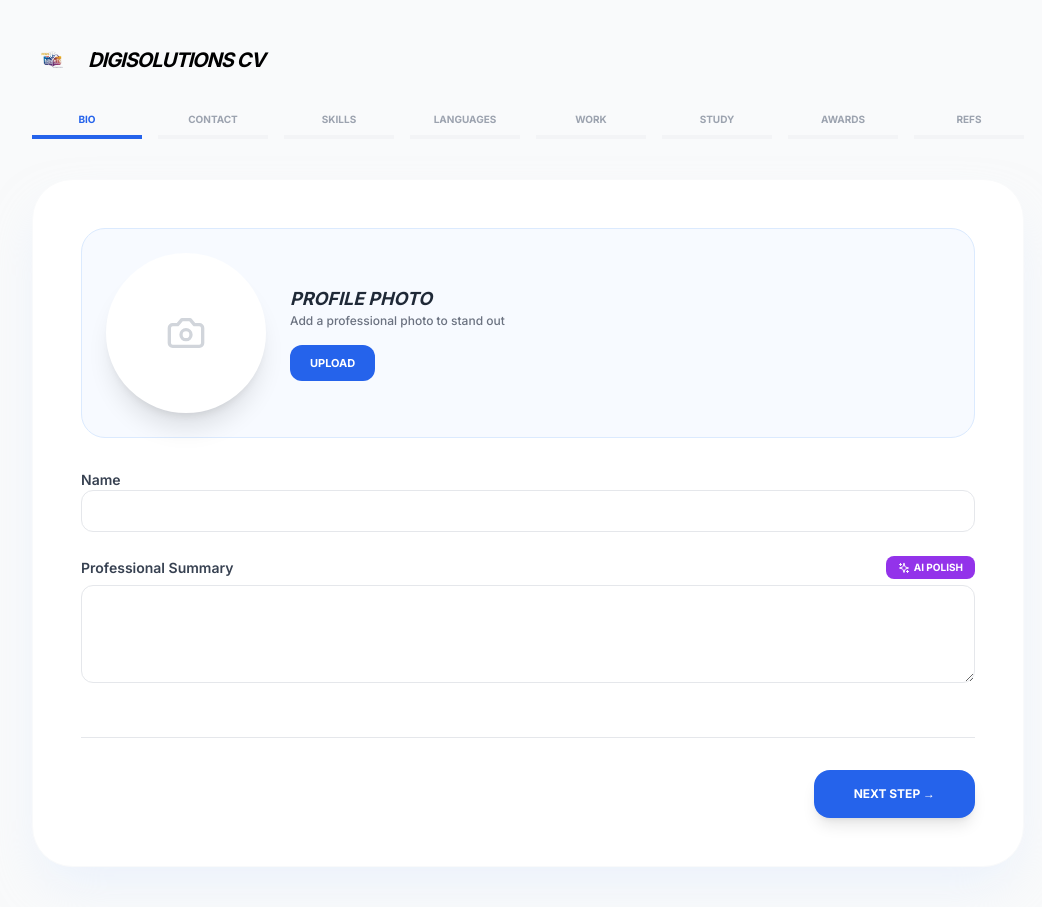
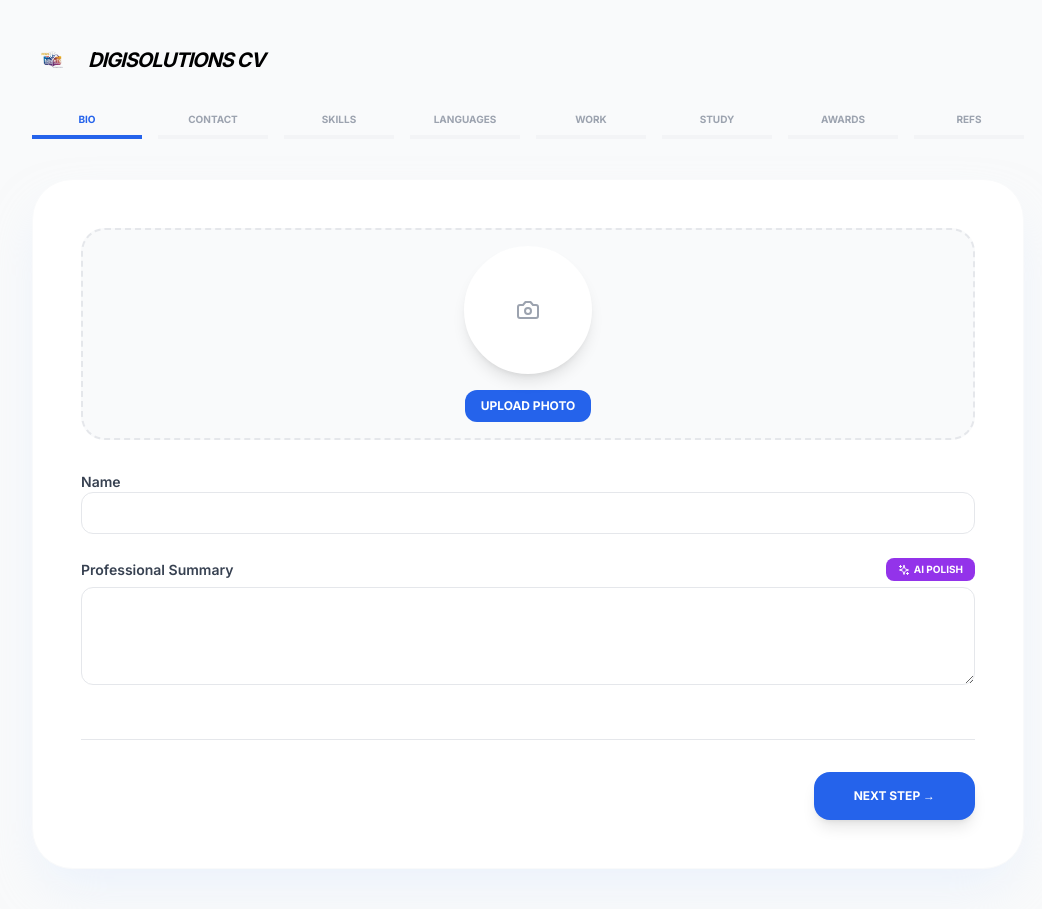
Before and after one commit to ThanushDev/DigiSolutionsCV, a React (Vite) app: page / in a window 1280 px wide. Shown: the whole page, without its empty margins (112-1154 px from the left). Built offline with nearby package versions, Linux system fonts and the light colour scheme.

Commit message:
Update PhotoUpload.tsx

```diff
--- a/src/components/FormSections/PhotoUpload.tsx
+++ b/src/components/FormSections/PhotoUpload.tsx
@@ -1,49 +1,42 @@
 import React, { useRef, useState } from 'react';
 import { useCV } from '../../context/CVContext';
-import { CameraIcon, XIcon, Loader2, Sparkles } from 'lucide-react';
+import { CameraIcon, Loader2, Sparkles } from 'lucide-react';
 
 export function PhotoUpload() {
   const { cvData, updatePersonalInfo } = useCV();
-  const [isUploading, setIsUploading] = useState(false);
-  const [isRemovingBg, setIsRemovingBg] = useState(false);
+  const [isProcessing, setIsProcessing] = useState(false);
   const fileInputRef = useRef<HTMLInputElement>(null);
 
-  const handleFileChange = async (e: React.ChangeEvent<HTMLInputElement>) => {
-    const file = e.target.files?.[0];
-    if (!file) return;
-
-    if (file.size > 2 * 1024 * 1024) {
-      alert("File is too large! (Max 2MB)");
-      return;
-    }
-
-    setIsUploading(true);
+  const uploadToImgBB = async (imageBlob: Blob | File) => {
     const formData = new FormData();
-    formData.append('image', file);
-
-    try {
+    formData.append('image', imageBlob);
     const apiKey = '43b8bf4b90a4c63f2f931edfc646c148';
     const response = await fetch(`https://api.imgbb.com/1/upload?key=${apiKey}`, {
       method: 'POST',
       body: formData,
     });
     const result = await response.json();
+    return result.data.url;
+  };
 
-      if (result.success && result.data && result.data.url) {
-        updatePersonalInfo({ photo: result.data.url });
-      }
+  const handleFileChange = async (e: React.ChangeEvent<HTMLInputElement>) => {
+    const file = e.target.files?.[0];
+    if (!file) return;
+    setIsProcessing(true);
+    try {
+      const imageUrl = await uploadToImgBB(file);
+      updatePersonalInfo({ photo: imageUrl });
     } catch (error) {
-      alert("Network Error: Check connection.");
+      alert("Upload failed.");
     } finally {
-      setIsUploading(false);
+      setIsProcessing(false);
     }
   };
 
-  const handleRemoveBg = async () => {
+  const handleRemoveBackground = async () => {
     if (!cvData.personalInfo.photo) return;
-    setIsRemovingBg(true);
+    setIsProcessing(true);
     try {
-      // Background Removal Logic (ඔයාගේ කලින් API එක පාවිච්චි කර ඇත)
       const response = await fetch(cvData.personalInfo.photo);
       const blob = await response.blob();
       const file = new File([blob], "photo.png", { type: "image/png" });
@@ -51,57 +44,45 @@ export function PhotoUpload() {
       const formData = new FormData();
       formData.append('image_file', file);
 
-      const bgRes = await fetch('https://api.remove.bg/v1.0/removebg', {
+      const res = await fetch('https://api.remove.bg/v1.0/removebg', {
         method: 'POST',
         headers: { 'X-Api-Key': 'bcKub9ab7FzoaNnTQEFEXBXs' },
         body: formData,
       });
 
-      if (bgRes.ok) {
-        const bgBlob = await bgRes.blob();
-        const reader = new FileReader();
-        reader.onloadend = () => updatePersonalInfo({ photo: reader.result as string });
-        reader.readAsDataURL(bgBlob);
+      if (res.ok) {
+        const bgRemovedBlob = await res.blob();
+        const newUrl = await uploadToImgBB(bgRemovedBlob);
+        updatePersonalInfo({ photo: newUrl }); // අන්තිම link එක මෙතනින් සේව් වෙනවා
+      } else {
+        alert("BG Removal Failed. Using original photo.");
       }
-    } catch (e) {
-      alert("AI Background removal failed.");
+    } catch (error) {
+      console.error(error);
     } finally {
-      setIsRemovingBg(false);
+      setIsProcessing(false);
     }
   };
 
   return (
-    <div className="flex flex-col items-center sm:flex-row gap-6 p-6 bg-blue-50/50 rounded-3xl border border-blue-100">
-      <div className="relative group">
-        <div className={`w-32 h-32 md:w-40 md:h-40 bg-white shadow-xl flex items-center justify-center overflow-hidden border-4 border-white transition-all ${cvData.personalInfo.photoFormat === 'circular' ? 'rounded-full' : 'rounded-2xl'}`}>
+    <div className="flex flex-col items-center gap-4 p-4 bg-gray-50 rounded-3xl border-2 border-dashed border-gray-200">
+      <div className="relative w-32 h-32 bg-white rounded-full overflow-hidden border-4 border-white shadow-lg">
         {cvData.personalInfo.photo ? (
-            <img src={cvData.personalInfo.photo} alt="Profile" className="w-full h-full object-cover" />
+          <img src={cvData.personalInfo.photo} className="w-full h-full object-cover" alt="Profile" />
         ) : (
-            <CameraIcon className="w-10 h-10 text-gray-300" />
+          <div className="flex items-center justify-center h-full text-gray-400"><CameraIcon/></div>
         )}
-          {(isUploading || isRemovingBg) && (
-            <div className="absolute inset-0 bg-black/40 flex items-center justify-center backdrop-blur-sm">
-              <Loader2 className="w-8 h-8 text-white animate-spin" />
+        {isProcessing && <div className="absolute inset-0 bg-black/20 flex items-center justify-center"><Loader2 className="animate-spin text-white"/></div>}
       </div>
-          )}
-        </div>
-        <input type="file" ref={fileInputRef} onChange={handleFileChange} accept="image/*" className="hidden" />
-      </div>
-
-      <div className="flex-1 space-y-4 text-center sm:text-left">
-        <div>
-          <h3 className="text-lg font-black text-gray-800 uppercase italic">Profile Photo</h3>
-          <p className="text-xs text-gray-500 font-medium">Add a professional photo to stand out</p>
-        </div>
-        <div className="flex flex-wrap justify-center sm:justify-start gap-2">
-          <button onClick={() => fileInputRef.current?.click()} className="px-5 py-2.5 bg-blue-600 text-white text-[11px] font-black uppercase rounded-xl">Upload</button>
+      <input type="file" ref={fileInputRef} onChange={handleFileChange} className="hidden" accept="image/*" />
+      <div className="flex gap-2">
+        <button onClick={() => fileInputRef.current?.click()} className="px-4 py-2 bg-blue-600 text-white rounded-xl text-xs font-bold uppercase">Upload Photo</button>
         {cvData.personalInfo.photo && (
-            <button onClick={handleRemoveBg} disabled={isRemovingBg} className="px-5 py-2.5 bg-purple-600 text-white text-[11px] font-black uppercase rounded-xl flex items-center gap-2">
-              <Sparkles size={14} /> AI Remove BG
+          <button onClick={handleRemoveBackground} className="px-4 py-2 bg-purple-600 text-white rounded-xl text-xs font-bold uppercase flex items-center gap-1">
+            <Sparkles size={12}/> BG Remove
           </button>
         )}
       </div>
     </div>
-    </div>
   );
 }
```
Lines whose indentation alone changed are shown as unchanged.
